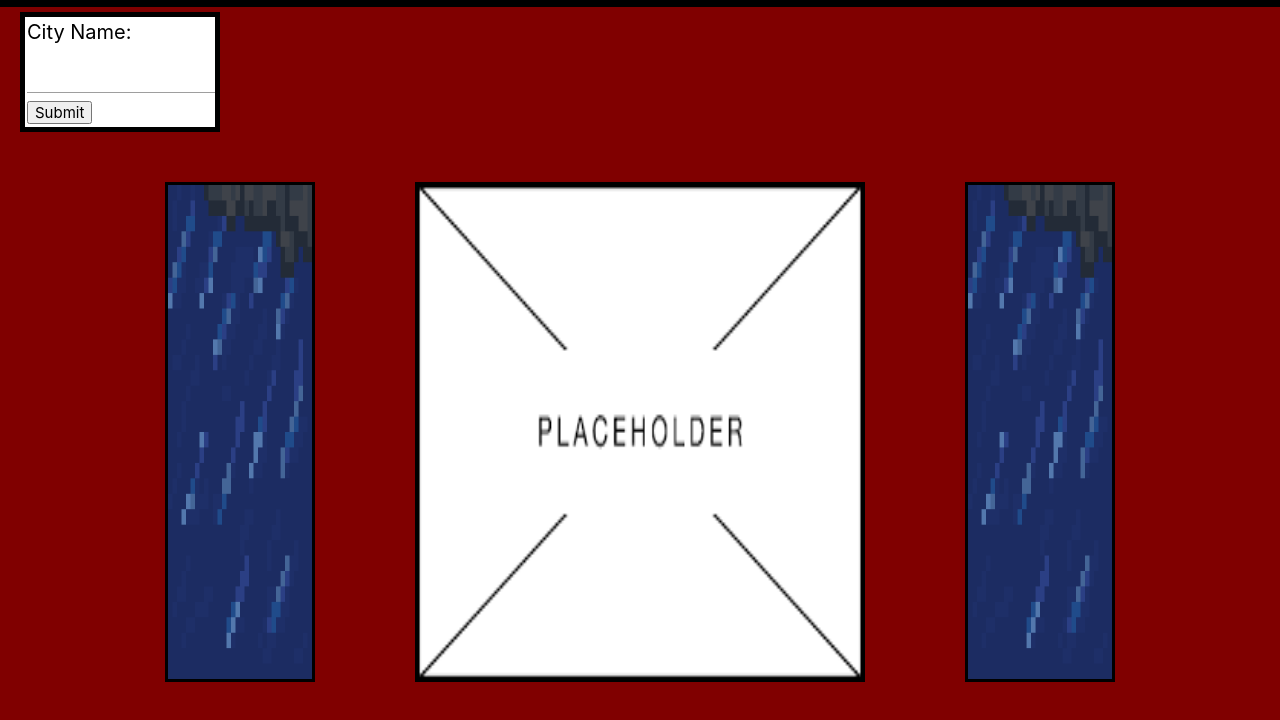
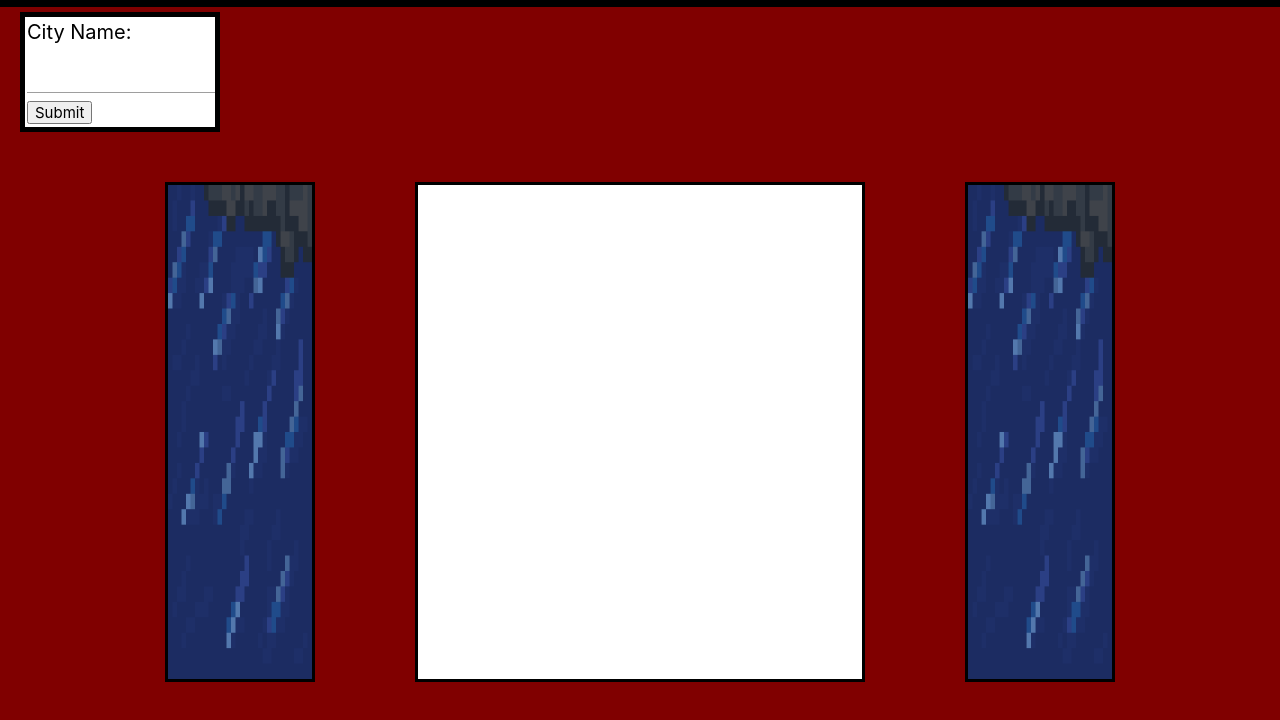
Before and after one commit to JojhanS/Pokeography, a plain HTML site: page index.html in a window 1280 px wide. Shown: the part 190-910 px from the top of the page. Drawn offline with nearby package versions, Linux system fonts and the light colour scheme.

Commit message:
changed placeholder to weather detail location

```diff
--- a/assets/style.css
+++ b/assets/style.css
@@ -55,6 +55,7 @@ width: 750px;
 margin: 50px;
 flex-wrap: wrap;
 border: var(--black) solid 3px;
+background-color: var(--bgColor);
 }
 
 .col-2{
@@ -86,6 +87,8 @@ width: 3000px;
 height: 5000px;
 background-color: var(--bgColor);
 }
+
+
 
 @media screen and (max-width: 1600px) {
   .col-8 {
--- a/index.html
+++ b/index.html
@@ -24,7 +24,7 @@
 
     <div class="row">
         <img class="col-2" src="./assets/images/Raining.gif" alt="placeholder">
-        <img class="weather col-8" src="./assets/images/placeholder.png" alt="placeholder">
+        <content class="weather col-8"></content>
         <img class="imageEnd col-2" src="./assets/images/Raining.gif" alt="placeholder">
     </div>
 
```
Also changed, not shown: assets/images/Stormy.gif (added).
